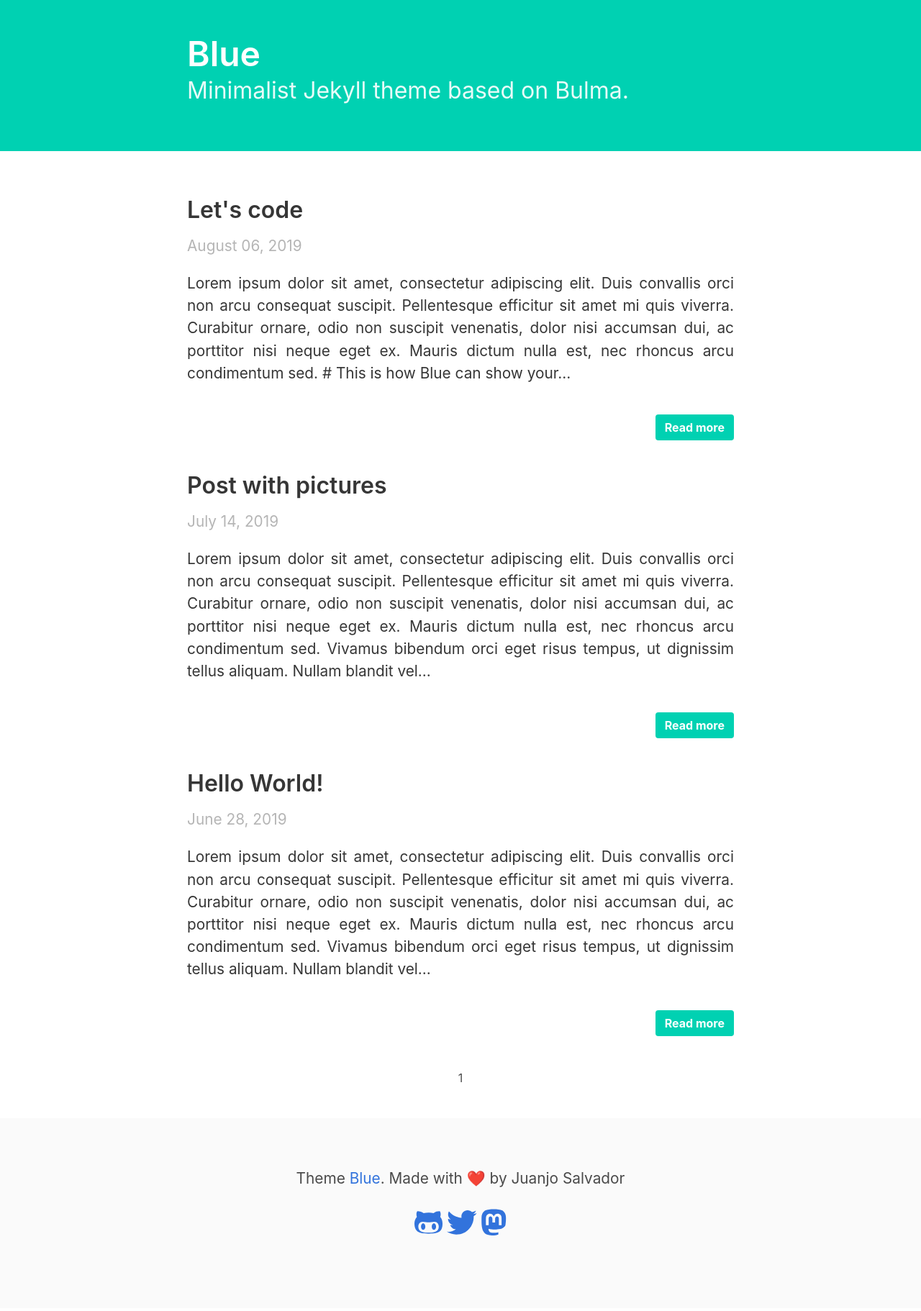
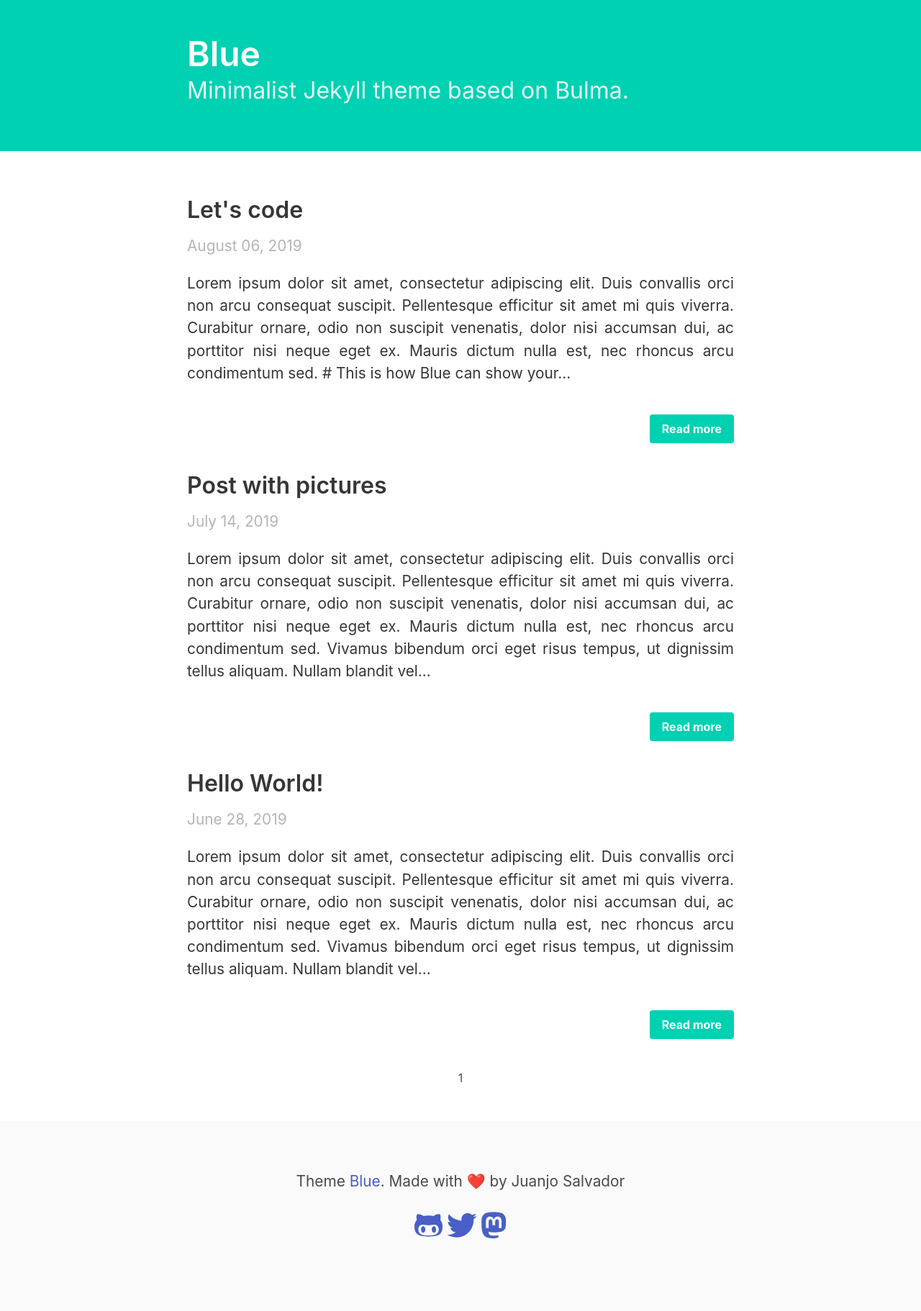
Before and after one commit to JuanjoSalvador/blue, a Jekyll site: the page built from index.html, in a window 1280 px wide. Shown: the whole page at 72% size. Built offline with Jekyll 4.4.1, drawn with Linux system fonts in a browser that asks for light colours; nearby versions of some CDN libraries; the list of posts is cut into pages by our own code.

```diff
--- a/_includes/head.html
+++ b/_includes/head.html
@@ -12,10 +12,13 @@
     </title>
 
     <!-- CSS -->
-    <link rel="stylesheet" href="https://cdnjs.cloudflare.com/ajax/libs/bulma/0.7.2/css/bulma.min.css">
+    <link rel="stylesheet" href="https://cdn.jsdelivr.net/npm/bulma@0.9.4/css/bulma.min.css">
     <link rel="stylesheet" href="{{ site.baseurl }}/assets/styles.css">
 
     <script defer src="https://use.fontawesome.com/releases/v5.3.1/js/all.js"></script>
+    <!-- MathJax support -->
+    <script src="https://polyfill.io/v3/polyfill.min.js?features=es6"></script>
+    <script id="MathJax-script" async src="https://cdn.jsdelivr.net/npm/mathjax@3/es5/tex-mml-chtml.js"></script>
 
     {% seo %}
 </head>
```
